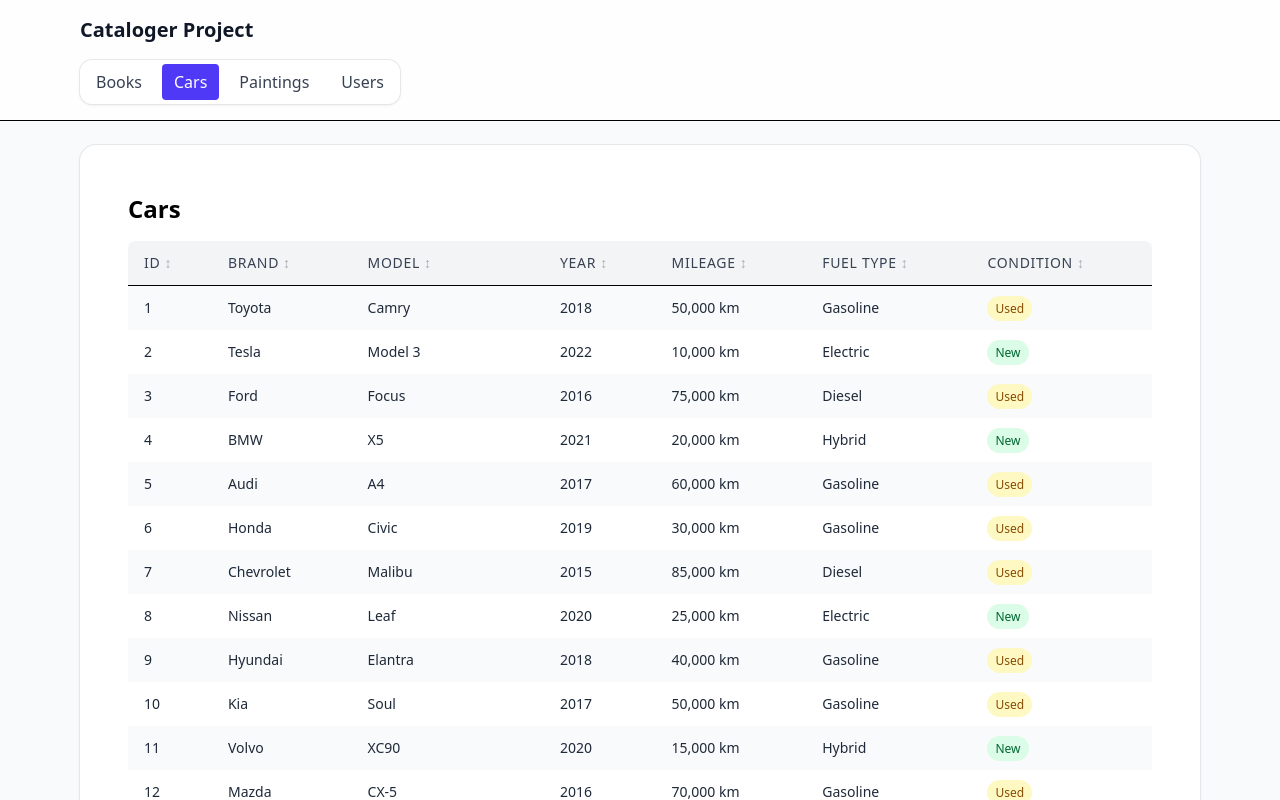
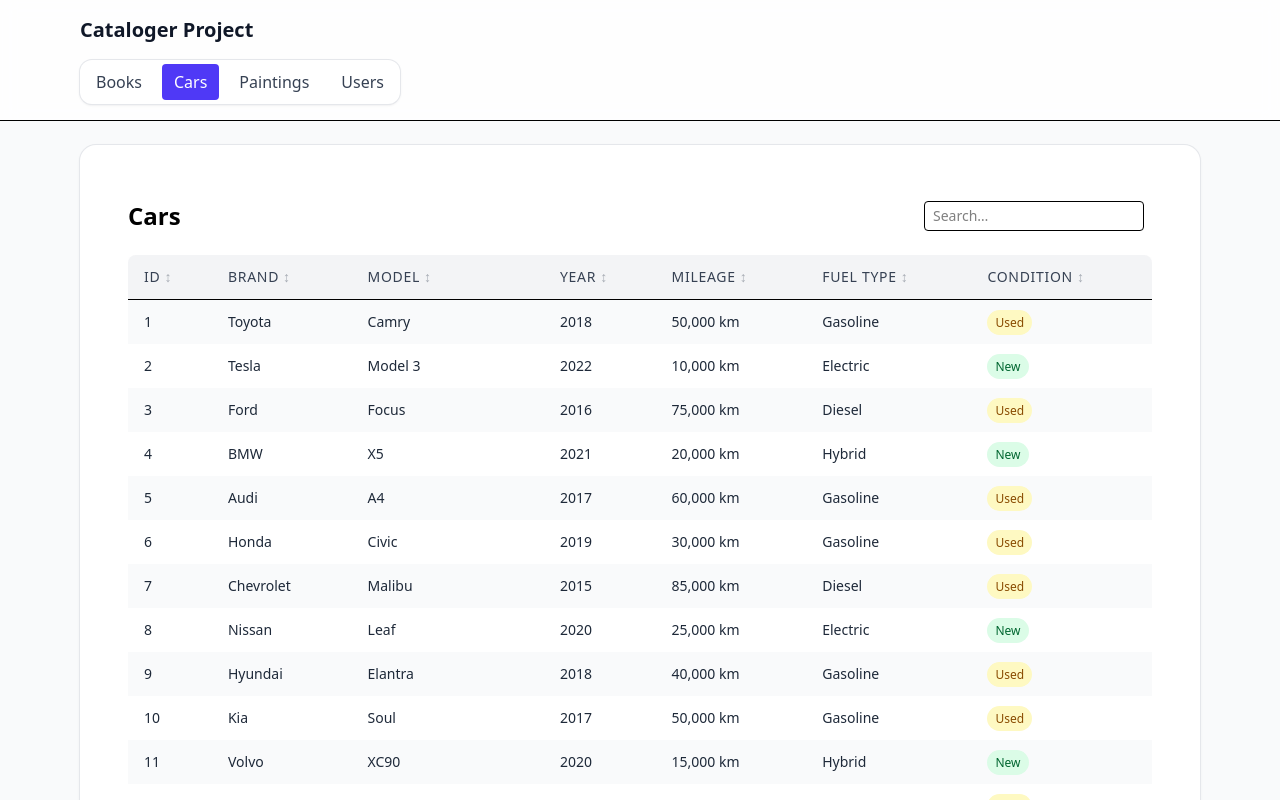
Before and after one commit to yvolikcpcs/cataloger, a React (Vite) app: page /cars in a window 1280 px wide. Shown: the top 800 px of the page. Built offline with nearby package versions, Linux system fonts and the light colour scheme.

Commit message:
Adding filtering feature

```diff
--- a/src/pages/GenericPage.tsx
+++ b/src/pages/GenericPage.tsx
@@ -1,22 +1,37 @@
+import { useMemo, useState } from "react";
 import type { Column } from "@/types/table";
-import { Table } from "@/shared/ui/table/Table";
-import type { HasId } from "@/types";
+import { Table } from "@/shared/ui/table/Table"
+import { TableSearch } from "@/shared/ui/table/TableSearch";
 
-type GenericPageProps<T extends HasId> = {
+type GenericPageProps<T extends { id: number | string }> = {
   title: string;
   data: T[];
   columns: Column<T>[];
 };
 
-export function GenericPage<T extends HasId>({
+export function GenericPage<T extends { id: number | string }>({
   title,
   data,
   columns,
 }: GenericPageProps<T>) {
+  const [query, setQuery] = useState("");
+
+  const filtered = useMemo(() => {
+    const q = query.trim().toLowerCase();
+    if (!q) return data;
+    return data.filter((row) =>
+      JSON.stringify(row).toLowerCase().includes(q)
+    );
+  }, [data, query]);
+
   return (
     <div className="p-6 space-y-4">
-      <h1 className="text-2xl font-semibold">{title}</h1>
-      <Table<T> data={data} columns={columns} />
+      <div className="flex items-center justify-between gap-3">
+        <h1 className="text-2xl font-semibold">{title}</h1>
+        <TableSearch value={query} onChange={setQuery} />
+      </div>
+
+      <Table<T> data={filtered} columns={columns} />
     </div>
   );
 }
--- /dev/null
+++ b/src/shared/ui/table/TableSearch.tsx
@@ -0,0 +1,24 @@
+type TableSearchProps = {
+  value: string;
+  onChange: (value: string) => void;
+  placeholder?: string;
+  className?: string;
+};
+
+export function TableSearch({
+  value,
+  onChange,
+  placeholder = "Search…",
+  className = "",
+}: TableSearchProps) {
+  return (
+    <div className={`p-2 flex justify-end ${className}`}>
+      <input
+        value={value}
+        onChange={(e) => onChange(e.target.value)}
+        placeholder={placeholder}
+        className="border rounded px-2 py-1 text-sm"
+      />
+    </div>
+  );
+}
```
